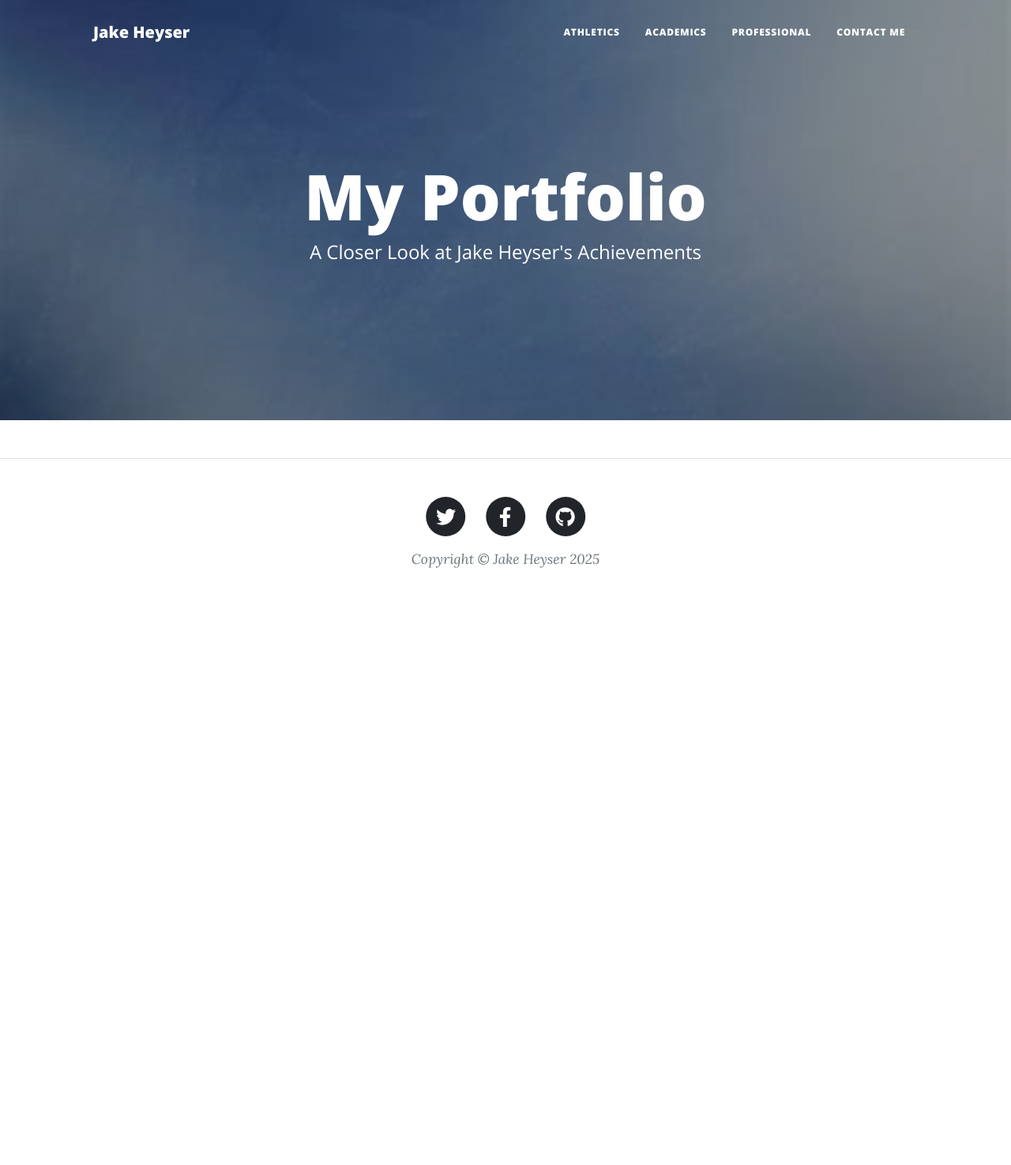
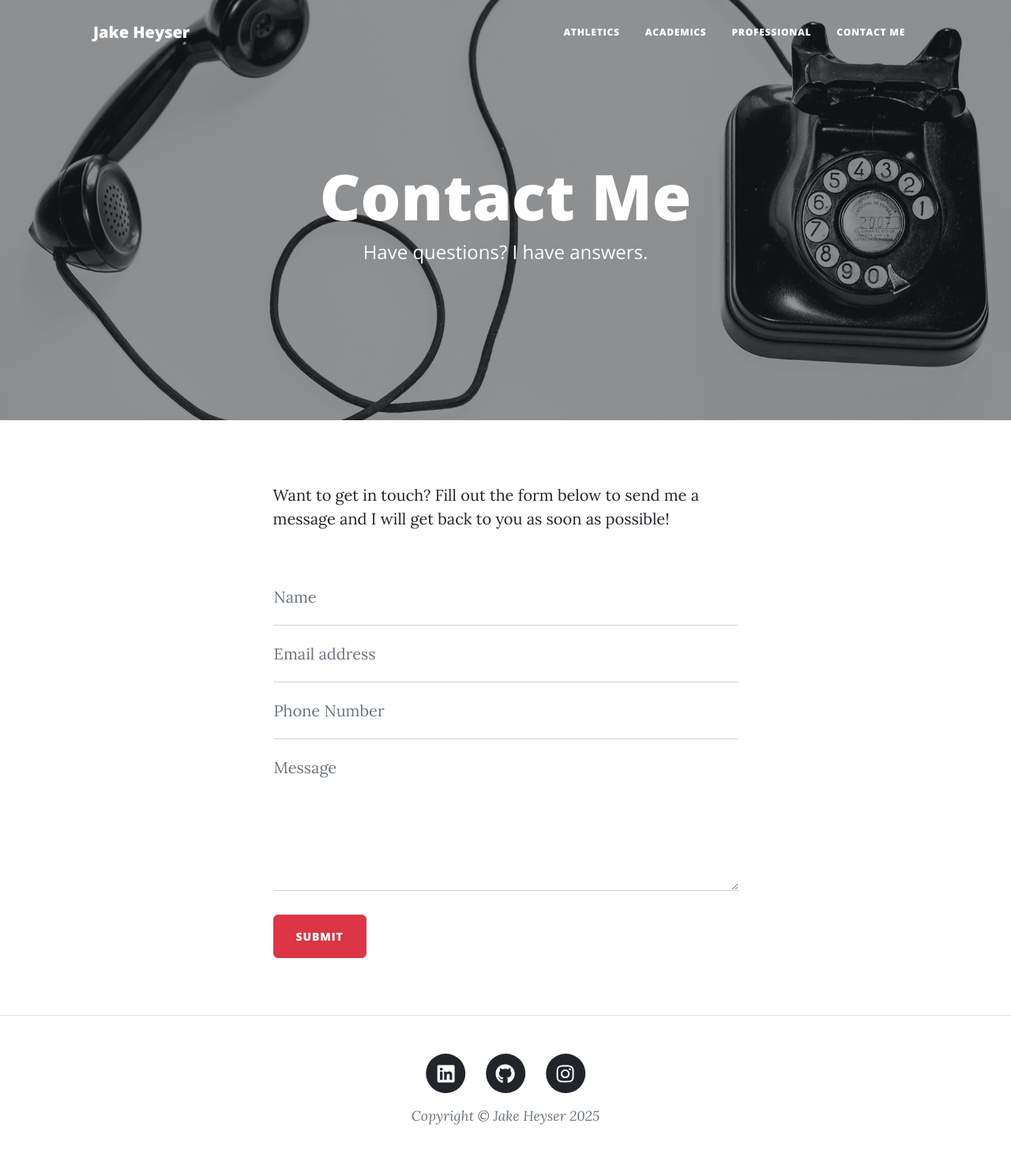
Before and after one commit to heyserj/Online-Python-Course-Projects, a Flask app: page /contact in a window 1280 px wide. Shown: the whole page at 79% size. Before the commit the page ends 719 px from the top, so only its background shows below. Run offline with Flask 3, Linux system fonts and the light colour scheme; some libraries are stand-ins or nearby versions.

Commit message:
Adding contact page code and summary on homepage

```diff
--- a/day-83-personal-website/main.py
+++ b/day-83-personal-website/main.py
@@ -25,10 +25,13 @@ def professional():
     current_year = datetime.now().year
     return render_template("professional.html", current_year=current_year)
 
-@app.route("/contact")
+@app.route("/contact", methods=["GET", "POST"])
 def contact():
     current_year = datetime.now().year
-    return render_template("contact.html", current_year=current_year)
+    if request.method == "GET":
+        return render_template("contact.html", current_year=current_year)
+    else:
+        return render_template("contact.html", msg_sent=True)
 
 if __name__ == "__main__":
     app.run(debug=True)
--- a/day-83-personal-website/templates/contact.html
+++ b/day-83-personal-website/templates/contact.html
@@ -1,20 +1,102 @@
 {% include "header.html" %}
 
-<!-- Page Header-->
 <header
   class="masthead"
-  style="background-image: url('../static/assets/img/background.jpg')"
+  style="background-image: url('../static/assets/img/contact-bg.jpg')"
 >
   <div class="container position-relative px-4 px-lg-5">
     <div class="row gx-4 gx-lg-5 justify-content-center">
       <div class="col-md-10 col-lg-8 col-xl-7">
-        <div class="site-heading">
-          <h1>My Portfolio</h1>
-          <span class="subheading">A Closer Look at Jake Heyser's Achievements</span>
+        <div class="page-heading">
+          {% if msg_sent: %}
+            <h1>Successfully sent your message</h1>
+            <span class="subheading">Thank you for your message! I will be in touch with you soon.</span>
+          {% else: %}
+            <h1>Contact Me</h1>
+            <span class="subheading">Have questions? I have answers.</span>
+          {% endif %}
         </div>
       </div>
     </div>
   </div>
+
 </header>
 
+{% if not msg_sent: %}
+    <!-- Main Content-->
+    <main class="mb-4">
+    <div class="container px-4 px-lg-5">
+        <div class="row gx-4 gx-lg-5 justify-content-center">
+        <div class="col-md-10 col-lg-8 col-xl-7">
+            <p>
+            Want to get in touch? Fill out the form below to send me a message and
+            I will get back to you as soon as possible!
+            </p>
+            <div class="my-5">
+            <form
+                id="contactForm"
+                name="sentMessage"
+                action="{{ url_for('contact') }}"
+                method="post"
+            >
+                <div class="form-floating">
+                <input
+                    class="form-control"
+                    id="name"
+                    name="name"
+                    type="text"
+                    placeholder="Enter your name..."
+                    required
+                />
+                <label for="name">Name</label>
+                </div>
+                <div class="form-floating">
+                <input
+                    class="form-control"
+                    id="email"
+                    name="email"
+                    type="email"
+                    placeholder="Enter your email..."
+                    required
+                />
+                <label for="email">Email address</label>
+                </div>
+                <div class="form-floating">
+                <input
+                    class="form-control"
+                    id="phone"
+                    name="phone"
+                    type="tel"
+                    placeholder="Enter your phone number..."
+                    required
+                />
+                <label for="phone">Phone Number</label>
+                </div>
+                <div class="form-floating">
+                <textarea
+                    class="form-control"
+                    id="message"
+                    name="message"
+                    placeholder="Enter your message here..."
+                    required
+                    style="height: 12rem"
+                ></textarea>
+                <label for="message">Message</label>
+                </div>
+                <br />
+                <button
+                class="btn btn-danger text-uppercase"
+                id="submitButton"
+                type="submit"
+                >
+                Submit
+                </button>
+            </form>
+            </div>
+        </div>
+        </div>
+    </div>
+    </main>
+{% endif %}
+
 {% include "footer.html" %}
--- a/day-83-personal-website/templates/footer.html
+++ b/day-83-personal-website/templates/footer.html
@@ -5,26 +5,26 @@
                     <div class="col-md-10 col-lg-8 col-xl-7">
                         <ul class="list-inline text-center">
                             <li class="list-inline-item">
-                                <a href="#!">
+                                <a href="https://www.linkedin.com/in/jake-heyser/">
                                     <span class="fa-stack fa-lg">
                                         <i class="fas fa-circle fa-stack-2x"></i>
-                                        <i class="fab fa-twitter fa-stack-1x fa-inverse"></i>
+                                        <i class="fab fa-linkedin fa-stack-1x fa-inverse"></i>
                                     </span>
                                 </a>
                             </li>
                             <li class="list-inline-item">
-                                <a href="#!">
+                                <a href="https://github.com/heyserj">
                                     <span class="fa-stack fa-lg">
                                         <i class="fas fa-circle fa-stack-2x"></i>
-                                        <i class="fab fa-facebook-f fa-stack-1x fa-inverse"></i>
+                                        <i class="fab fa-github fa-stack-1x fa-inverse"></i>
                                     </span>
                                 </a>
                             </li>
                             <li class="list-inline-item">
-                                <a href="#!">
+                                <a href="https://www.instagram.com/jakeheyser/">
                                     <span class="fa-stack fa-lg">
                                         <i class="fas fa-circle fa-stack-2x"></i>
-                                        <i class="fab fa-github fa-stack-1x fa-inverse"></i>
+                                        <i class="fab fa-instagram fa-stack-1x fa-inverse"></i>
                                     </span>
                                 </a>
                             </li>
```
Also changed, not shown: day-83-personal-website/templates/index.html (+14 -10 lines), day-83-personal-website/static/assets/img/contact-bg.jpg (added).
